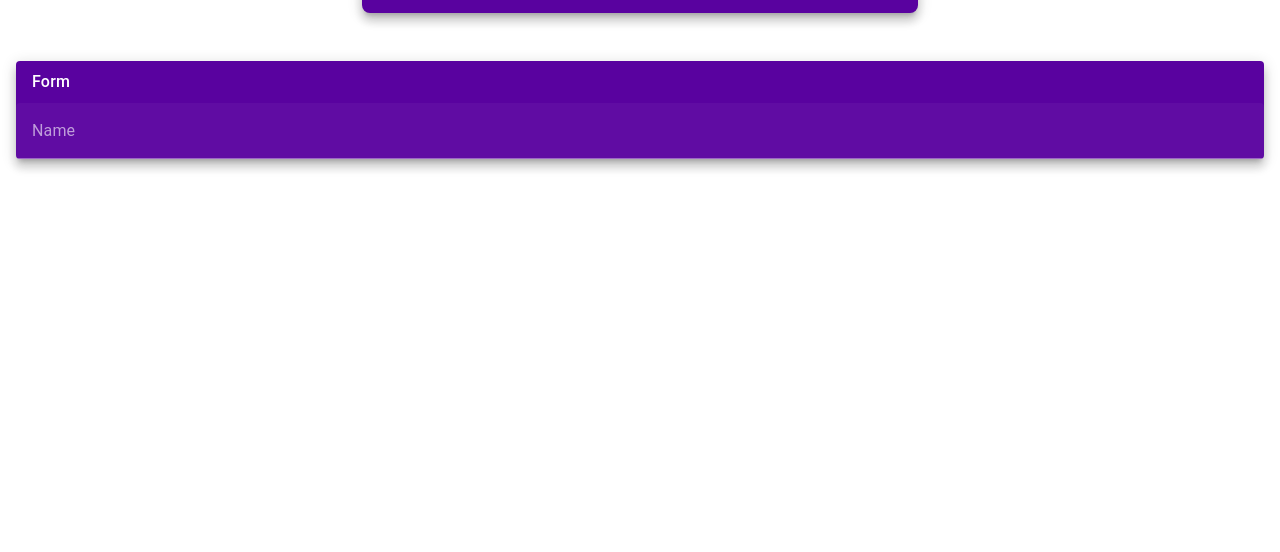
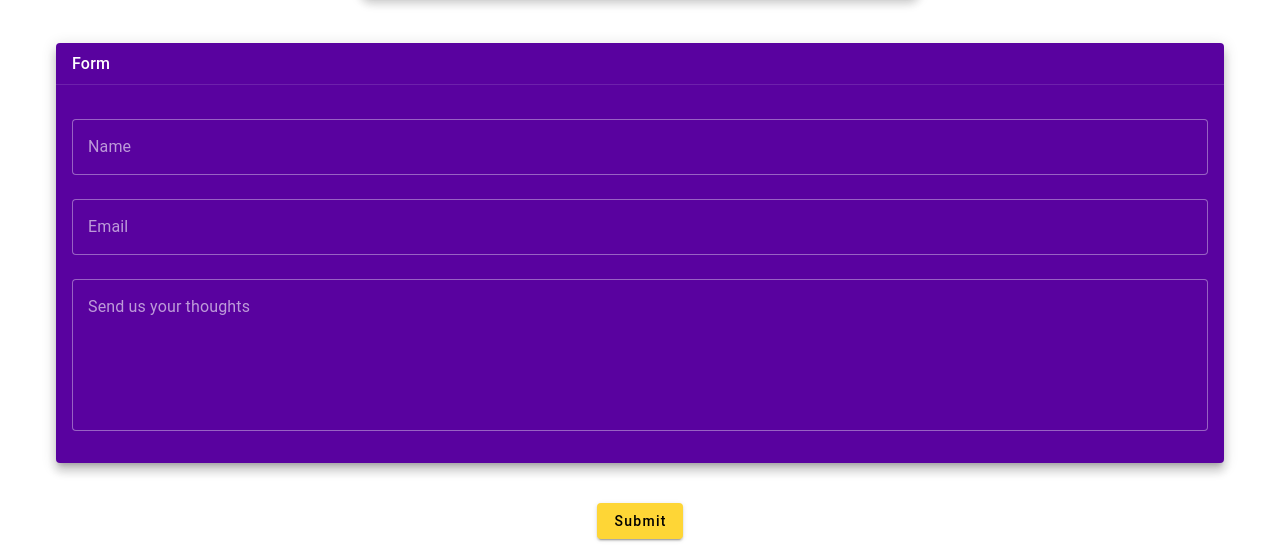
Before and after one commit to luisalvarez246/accessability, a Vue app in the folder frontend/: page /about-us in a window 1280 px wide. Shown: the part 607-1159 px from the top of the page. Before the commit the page ends 800 px from the top, so only its background shows below. Built offline with nearby package versions, Linux system fonts and the light colour scheme.

Commit message:
added Submit button & other changes to v-form

```diff
--- a/frontend/src/views/AboutUsView.vue
+++ b/frontend/src/views/AboutUsView.vue
@@ -22,7 +22,7 @@
                       class="text-center"
                       color="#59029F"
                     >
-                      <v-img :src="author.photo" />
+                      <v-img :src="author.photo" :alt="author.name + ' ' + 'photo'"/>
                       <v-card-title class="text-wrap">{{ author.name }}</v-card-title>
                     </v-card-item>
                   </v-col>
@@ -32,24 +32,51 @@
           </v-row>
         </v-container>
     </v-container>
-    <v-container fluid>
+    <v-container class="d-flex flex-column">
         <v-card
             color="#59029F"
             elevation="8"
+            class="mb-10"
         >
-        <v-card-title>
+          <v-card-title
+          >
             Form
           </v-card-title>
-            <v-form>
+          <v-divider></v-divider>
+          <v-card-item>
+            <v-form
+              max-width="200"
+            >
               <v-text-field
                 label="Name"
                 placeholder="Enter your name"
                 hide-details
-                    color="success"
+                variant="outlined"
+                class="my-6"
+              >
+              </v-text-field>
+              <v-text-field
+                label="Email"
+                placeholder="Enter your email"
+                hide-details
+                variant="outlined"
+                class="mb-6"
               >
               </v-text-field>
             </v-form>
+            <v-textarea
+            label="Send us your thoughts"
+            variant="outlined"
+          >
+          </v-textarea>
+          </v-card-item>
         </v-card>
+        <v-btn
+          class="mx-auto text-none"
+          color="#FED636"
+        >
+          Submit
+        </v-btn>
     </v-container>
   </template>
 
```
Lines whose indentation alone changed are shown as unchanged.
